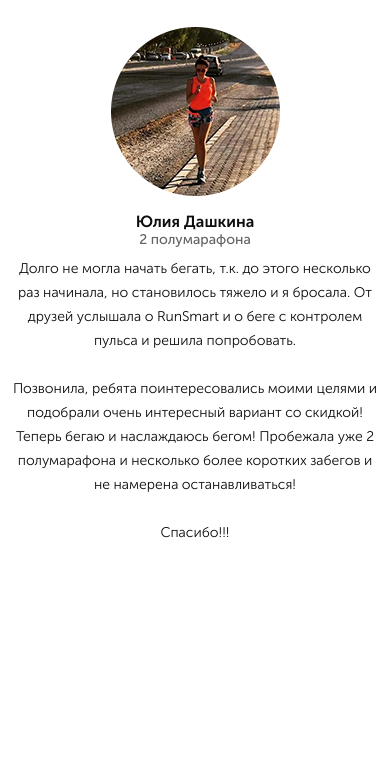
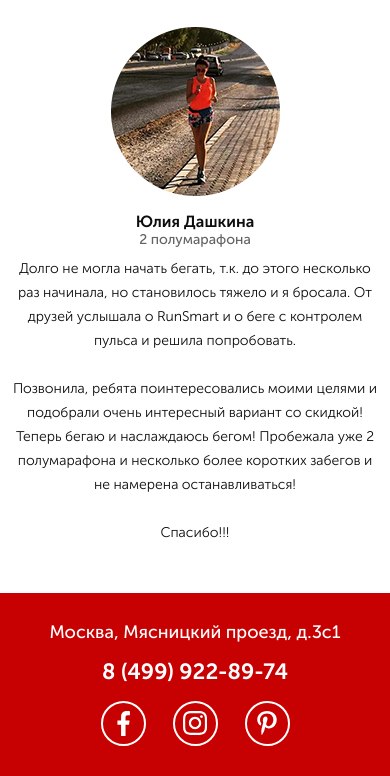
Before and after one commit to Zakharov1984/UDEMY__THIRD-PROJECT__PULSE, a website: page src/index.html in a window 390 px wide. Shown: the part 6788-7564 px from the top of the page. Before the commit the page ends 7381 px from the top, so only its background shows below. Drawn offline with nearby package versions, Linux system fonts and the light colour scheme; files whose address does not match are found by name.

Commit message:
finished_work_on_the_footer_block

```diff
--- a/src/index.html
+++ b/src/index.html
@@ -486,9 +486,24 @@
             </div>
         </div>
     </section>
-    <section class="map">
-
-    </section>
+    <footer class="footer">
+        <iframe class="map" src="https://www.google.com/maps/embed?pb=!1m18!1m12!1m3!1d2244.43048119599!2d37.64480731549804!3d55.76839498055756!2m3!1f0!2f0!3f0!3m2!1i1024!2i768!4f13.1!3m3!1m2!1s0x46b54a636edcd2ad%3A0x4c2ca101e2c8c617!2z0JzRj9GB0L3QuNGG0LrQuNC5INC_0YAt0LQsIDQvMywg0JzQvtGB0LrQstCwLCAxMDcwNzg!5e0!3m2!1sru!2sru!4v1642598390323!5m2!1sru!2sru" width="100%" height="630" style="border:0;" allowfullscreen="" loading="lazy"></iframe>
+        <div class="footer-info">
+            <address class="footer-info__address">Москва, Мясницкий проезд, д.3с1</address>
+            <a href="tel:+74999228974" class="footer-info__phone">8 (499) 922-89-74</a>
+            <div class="footer-info__social">
+                <a href="#" class="footer-info__social-item">
+                    <img src="icons/socials/facebook.svg" alt="facebook" class="footer-info__social-img">
+                </a>
+                <a href="#" class="footer-info__social-item">
+                    <img src="icons/socials/instagram.svg" alt="instagram" class="footer-info__social-img">
+                </a>
+                <a href="#" class="footer-info__social-item">
+                    <img src="icons/socials/pinterest.svg" alt="pinterest" class="footer-info__social-img">
+                </a>
+            </div>
+        </div>
+    </footer>
     <script type="text/javascript" src="https://code.jquery.com/jquery-1.11.0.min.js"></script>
     <script type="text/javascript" src="https://code.jquery.com/jquery-migrate-1.2.1.min.js"></script>
     <script type="text/javascript" src="js/slick.min.js"></script>
--- a/src/sass/_media.sass
+++ b/src/sass/_media.sass
@@ -55,6 +55,22 @@
         .slick-prev,
         .slick-next
             top: 90%
+    .footer-info
+        width: 255px
+        min-height: 175px
+        left: auto
+        right: 0
+        transform: translateX(0)
+        &__address
+            font-size: 15px
+        &__phone
+            margin-top: 20px
+            font-size: 16px
+        &__social
+            margin-top: 18px
+        &__social-item
+            width: 45px
+            height: 45px
 @media (max-width: 767px)
     .container
         max-width: 540px
@@ -91,7 +107,6 @@
             margin-right: 0
         &__comment
             margin-top: 20px
-
 
 @media (max-width: 575px)
     .container
@@ -151,5 +166,23 @@
             font-size: 16px
         &__description
             font-size: 14px
+    .map
+        display: none
+    .footer-info
+        width: 100%
+        min-height: 175px
+        left: auto
+        right: 0
+        transform: translateX(0)
+        &__address
+            font-size: 18px
+        &__phone
+            margin-top: 20px
+            font-size: 22px
+        &__social
+            margin-top: 18px
+        &__social-item
+            width: 45px
+            height: 45px
 
 @media (max-width: 320px)
--- /dev/null
+++ b/src/sass/blocks/_footer.sass
@@ -0,0 +1,44 @@
+.footer
+    min-height: 183px
+    position: relative
+    &-info
+        position: absolute
+        top: 0
+        left: 50%
+        z-index: 1
+        transform: translateX(-50%)
+        width: 354px
+        min-height: 227px
+        padding: 30px 0
+        background-color: $COLOR_RED
+        text-align: center
+        &__address
+            font-weight: 500
+            margin: 0
+            font-size: 20px
+            line-height: 1
+            color: #fff
+        &__phone
+            display: block
+            margin-top: 36px
+            font-weight: 700
+            font-size: 20px
+            line-height: 1
+            color: #fff
+            text-decoration: none
+            &:hover
+                color: #fff
+        &__social
+            display: flex
+            justify-content: center
+            margin-top: 36px
+            &-item
+                display: flex
+                justify-content: center
+                align-items: center
+                width: 53px
+                height: 53px
+                border: 2px solid #fff
+                border-radius: 50%
+                &:not(:last-child)
+                    margin-right: 27px
--- a/src/sass/blocks/_map.sass
+++ b/src/sass/blocks/_map.sass
@@ -0,0 +1,2 @@
+.map
+    display: block
--- a/src/sass/style.sass
+++ b/src/sass/style.sass
@@ -22,5 +22,6 @@
 @import 'blocks/_tabs'
 @import 'blocks/_reviews-box'
 @import 'blocks/_reviews-item'
+@import 'blocks/_footer'
 @import 'blocks/_map'
 @import '_media'
```
Also changed, not shown: src/css/style.css, src/icons/socials/facebook.svg (added), src/icons/socials/instagram.svg (added), src/icons/socials/pinterest.svg (added).
